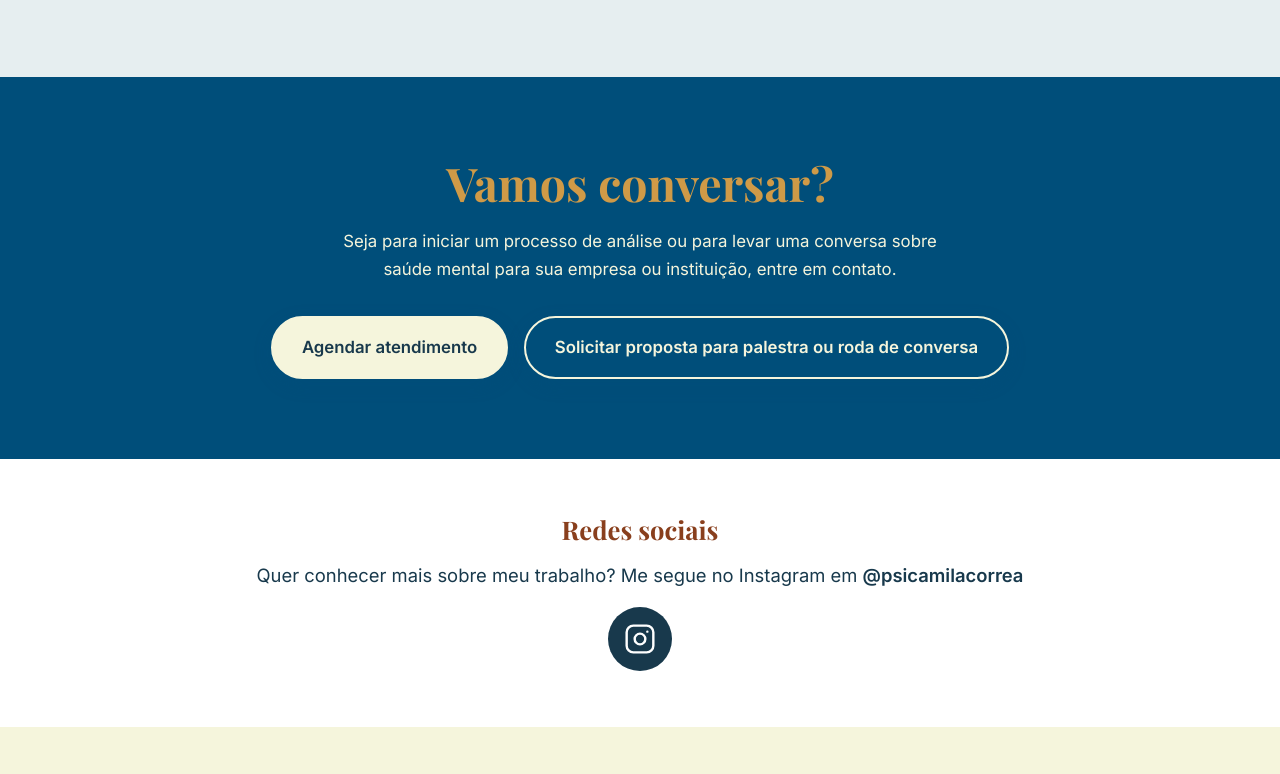
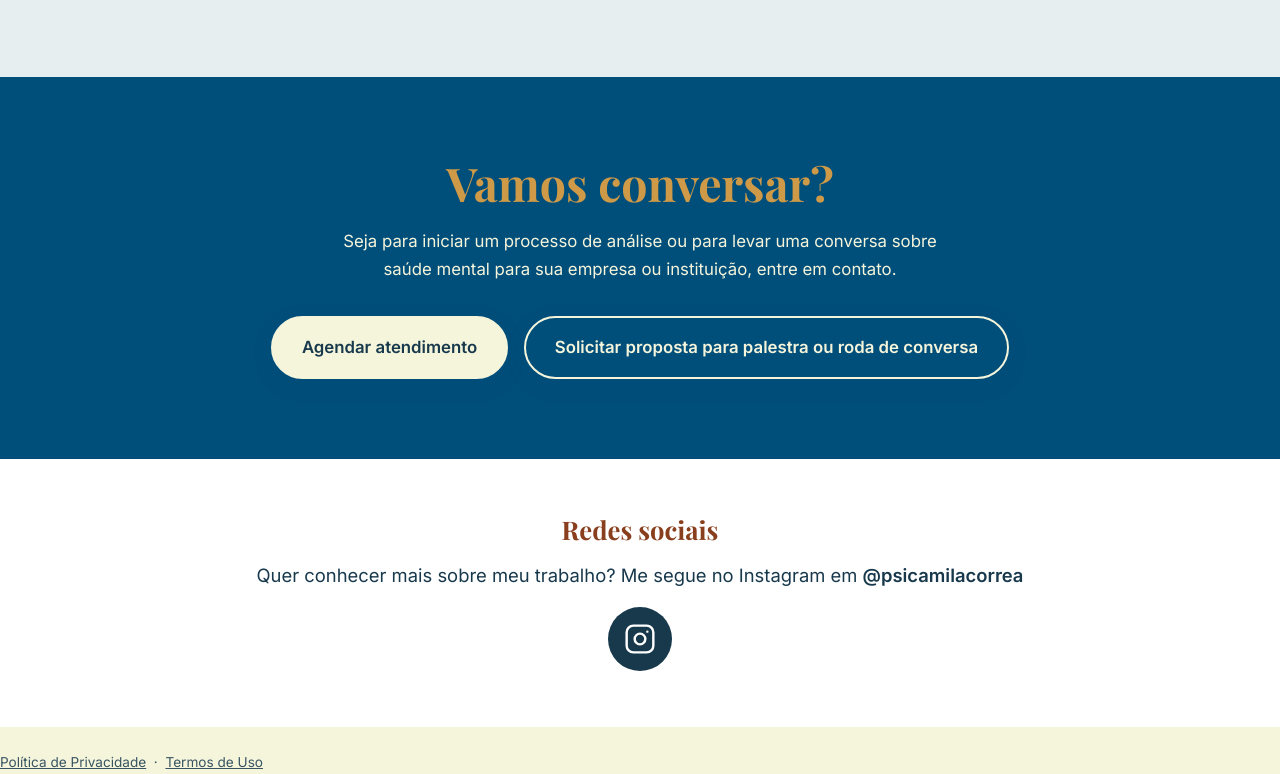
Before and after one commit to leandrocorrea1983/lp-camila, a plain HTML site: page index.html in a window 1280 px wide. Shown: the part 4036-4810 px from the top of the page. Before the commit the page ends 4763 px from the top, so only its background shows below. Drawn offline with nearby package versions, Linux system fonts and the light colour scheme.

Commit message:
Add privacy and terms links in footer
Added privacy policy and terms of use links to the footer.

```diff
--- a/index.html
+++ b/index.html
@@ -205,6 +205,13 @@ height="0" width="0" style="display:none;visibility:hidden"></iframe></noscript>
 <a href="https://www.instagram.com/psicamilacorrea/" target="_blank" rel="noopener" aria-label="Instagram de Camila"><svg class="i"><use href="#insta"/></svg></a>
 </section>
 
+<!-- termos e privacidade -->
+<div style="margin-top: 1.5rem; font-size: 0.85rem; opacity: 0.85;">
+  <a href="/privacidade.html" style="color: inherit; text-decoration: underline;">Política de Privacidade</a>
+  &nbsp;&middot;&nbsp;
+  <a href="/termos.html" style="color: inherit; text-decoration: underline;">Termos de Uso</a>
+</div>
+
 <script>
 document.querySelectorAll('[data-car]').forEach(function(c){
 var t=c.querySelector('.track');
```
